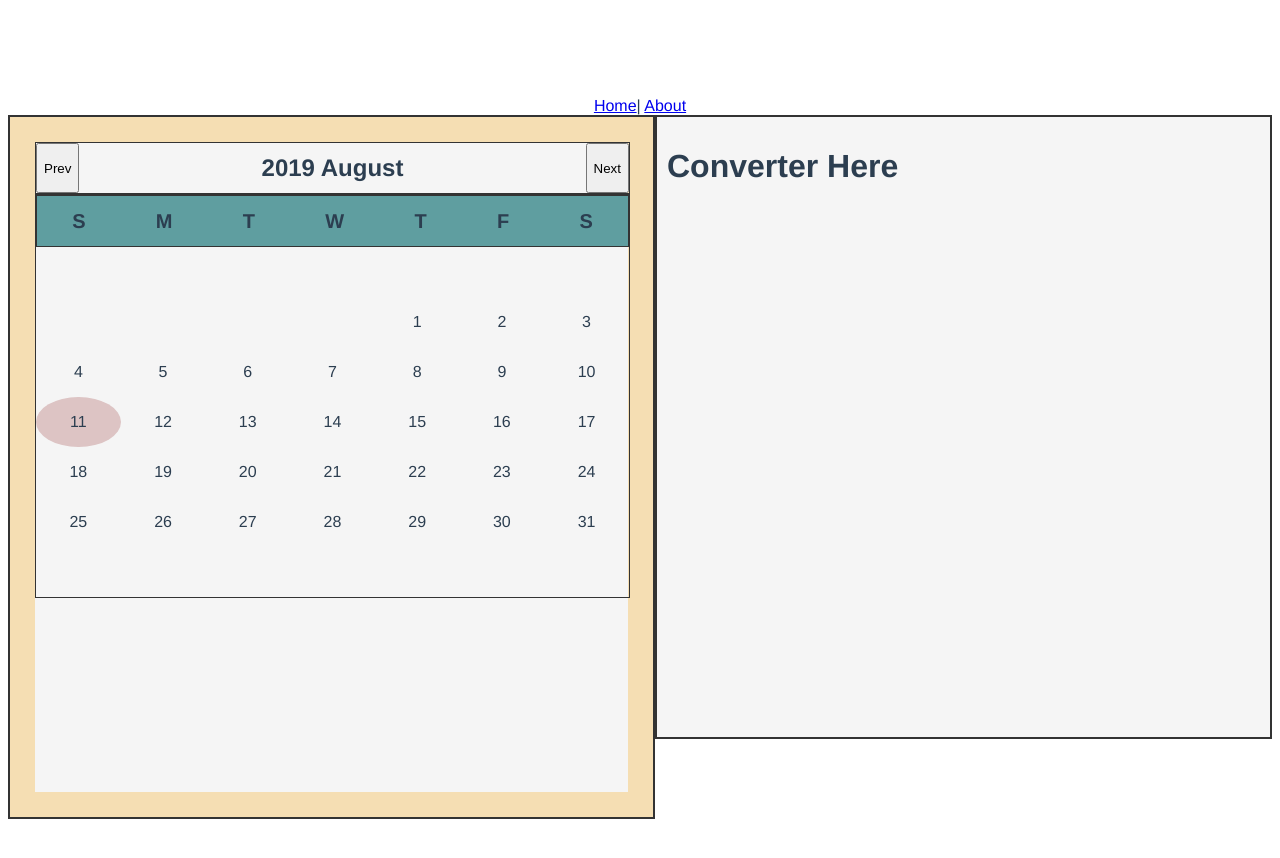
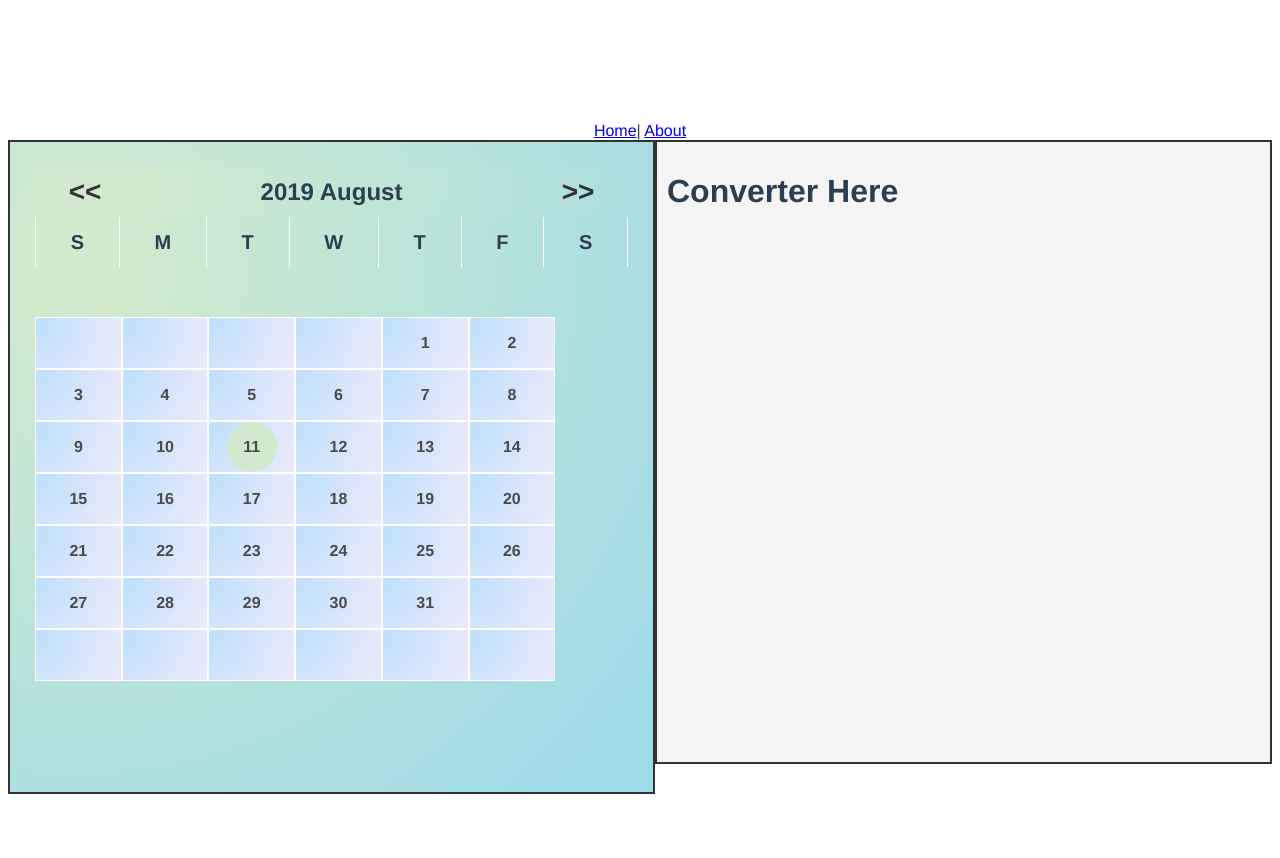
Before and after one commit to eevan7a9/sliding-sidebar, a Vue app: page /#/ in a window 1280 px wide. Shown: the top 858 px of the page. Built offline with nearby package versions, Linux system fonts and the light colour scheme.

Commit message:
added style and color for

```diff
--- a/src/components/CalendarUi.vue
+++ b/src/components/CalendarUi.vue
@@ -2,9 +2,9 @@
   <div class="calendar-container">
     <div class="calendar">
       <section class="calendar-head">
-        <button @click="decreaseMonth">Prev</button>
+        <h2 @click="decreaseMonth">&lt;&lt;</h2>
         <h1>{{dates.year}} {{getMonthLongName()}}</h1>
-        <button @click="increaseMonth">Next</button>
+        <h2 @click="increaseMonth">&gt;&gt;</h2>
       </section>
       <section class="calendar-body">
         <div class="weeks">
@@ -31,7 +31,8 @@
 export default {
   name: "CalendarUi",
   props: {
-    greetings: String
+    greetings: String,
+    date: Date
   },
   data() {
     return {
@@ -39,9 +40,9 @@ export default {
       days: ["S", "M", "T", "W", "T", "F", "S"],
       dates_days: [],
       dates: {
-        year: new Date().getFullYear(),
-        month: new Date().getMonth(),
-        date: new Date().getDate()
+        year: this.date.getFullYear(),
+        month: this.date.getMonth(),
+        date: this.date.getDate()
       },
       today: new Date().getDate()
     };
@@ -112,44 +113,58 @@ export default {
   width: 100%;
   border: 2px solid #333;
   padding: 25px;
-  height: 650px;
-  background: wheat;
+  height: 600px;
+  background-image: radial-gradient(
+    circle 801px at 10.1% 20.1%,
+    rgba(209, 234, 205, 1) 5.3%,
+    rgba(159, 219, 233, 1) 90%
+  );
   display: flex;
 }
 .calendar {
   width: 100%;
-  background: whitesmoke;
 }
 .calendar-head {
   height: 50px;
   width: 100%;
-  border: #333 solid 1px;
   display: flex;
   justify-content: space-between;
   align-items: center;
+  background-image: radial-gradient(
+    circle 801px at 10.1% 20.1%,
+    rgba(209, 234, 205, 1) 5.3%,
+    rgba(159, 219, 233, 1) 90%
+  );
 }
-.calendar-head button {
+.calendar-head h2 {
+  cursor: pointer;
   height: 100%;
+  width: 100px;
+  font-size: 28px;
+  font-weight: 900;
+  color: #333;
+  display: flex;
+  justify-content: center;
+  align-items: center;
 }
 .calendar-body {
-  border: #333 solid 1px;
   width: 100%;
 }
 .weeks {
   height: 50px;
-  border: #333 solid 1px;
   display: flex;
   flex-wrap: wrap;
+  border-left: white solid 1px;
 }
 .weeks div {
   height: 100%;
   font-size: 20px;
   font-weight: 900;
-  background: cadetblue;
   flex-grow: 1;
   display: flex;
   justify-content: center;
   align-items: center;
+  border-right: white solid 1px;
 }
 .dates {
   display: flex;
@@ -159,15 +174,45 @@ export default {
 .date-day {
   width: 14.285714285714286%;
   height: 50px;
+  font-weight: 900;
   display: flex;
   align-items: center;
   justify-content: center;
   cursor: pointer;
+  color: rgb(75, 75, 75);
+  border: white solid 1px;
+  background-image: radial-gradient(
+    circle 328px at 2.9% 15%,
+    rgba(191, 224, 251, 1) 0%,
+    rgba(232, 233, 251, 1) 25.8%,
+    rgba(252, 239, 250, 1) 50.8%,
+    rgba(234, 251, 251, 1) 77.6%,
+    rgba(240, 251, 244, 1) 100.7%
+  );
 }
-.date-today {
-  background: rgb(221, 196, 196);
+.date-day span:hover {
+  background: rgb(255, 248, 248);
   border-radius: 100%;
+  width: 50px;
+  height: 50px;
+  display: flex;
+  justify-content: center;
+  align-items: center;
 }
+.date-today span {
+  background-image: radial-gradient(
+    circle 801px at 10.1% 20.1%,
+    rgba(209, 234, 205, 1) 5.3%,
+    rgba(159, 219, 233, 1) 90%
+  );
+  border-radius: 100%;
+  width: 50px;
+  height: 50px;
+  display: flex;
+  justify-content: center;
+  align-items: center;
+}
+
 .active {
   color: red;
 }
--- a/src/views/Home.vue
+++ b/src/views/Home.vue
@@ -1,6 +1,6 @@
 <template>
   <main>
-    <CalendarUi :greetings="greeting" />
+    <CalendarUi :date="date" />
     <ConverterUi />
   </main>
 </template>
@@ -18,8 +18,14 @@ export default {
   },
   data() {
     return {
-      greeting: "Hello Humans"
+      greeting: "Hello Humans",
+      date: new Date()
     };
+  },
+  methods: {
+    increaseMonth() {
+      this.dates.month = 11;
+    }
   }
 };
 </script>
```
